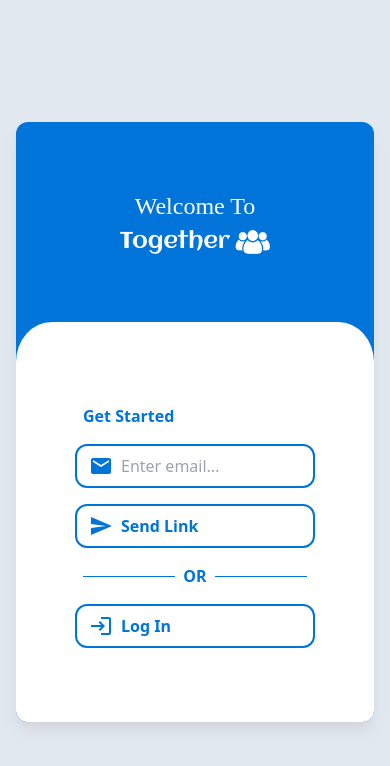
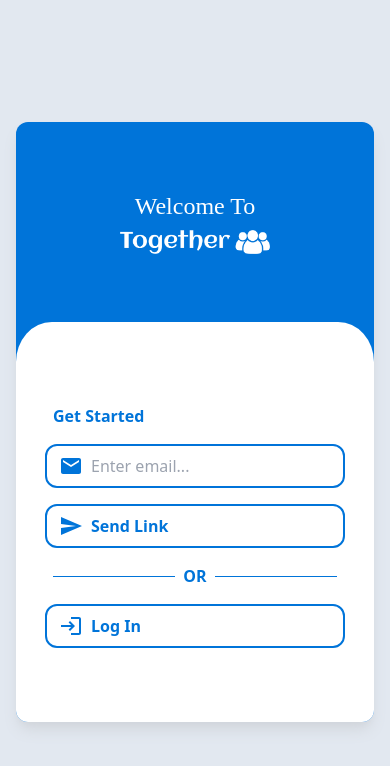
Before and after one commit to kareli2005/together-client, a React (Create React App) app: page /auth in a window 390 px wide. Shown: the top 766 px of the page. Built offline with nearby package versions, Linux system fonts and the light colour scheme; a web font is replaced by a local one.

Commit message:
updated styles

```diff
--- a/src/containers/auth/Login.jsx
+++ b/src/containers/auth/Login.jsx
@@ -19,7 +19,7 @@ const Login = () => {
   }
 
   return (
-    <div className='w-full max-w-[240px] flex flex-col items-start justify-center text-[#0074d9] gap-2 auth-container-enter'>
+    <div className='w-full max-w-[300px] md:max-w-[240px] flex flex-col items-start justify-center text-[#0074d9] gap-2 auth-container-enter'>
       <p className='font-bold p-2'>Log In</p>
 
       <form onSubmit={(e) => {
--- a/src/containers/auth/Register.jsx
+++ b/src/containers/auth/Register.jsx
@@ -22,7 +22,7 @@ const Register = () => {
   }
 
   return (
-    <div className='w-full max-w-[240px] flex flex-col items-start justify-center text-[#0074d9] gap-2 auth-container-enter'>
+    <div className='w-full max-w-[300px] md:max-w-[240px] flex flex-col items-start justify-center text-[#0074d9] gap-2 auth-container-enter'>
       <p className='font-bold p-2'>Register</p>
 
       <form onSubmit={(e) => {
--- a/src/containers/auth/Verify.jsx
+++ b/src/containers/auth/Verify.jsx
@@ -65,7 +65,7 @@ const Verify = () => {
   }
 
   return (
-    <div className='w-full max-w-[240px] flex flex-col items-start justify-center text-[#0074d9] gap-2 auth-container-enter'>
+    <div className='w-full max-w-[300px] md:max-w-[240px] flex flex-col items-start justify-center text-[#0074d9] gap-2 auth-container-enter'>
       <p className='font-bold pb-2 w-full text-center'>Please check your mail</p>
 
       <form onSubmit={(e) => {
--- a/src/containers/auth/Welcome.jsx
+++ b/src/containers/auth/Welcome.jsx
@@ -67,7 +67,7 @@ const Welcome = () => {
   }
 
   return (
-    <div className='w-full max-w-[240px] flex flex-col items-start justify-center text-[#0074d9] gap-2 auth-container-enter'>
+    <div className='w-full max-w-[300px] md:max-w-[240px] flex flex-col items-start justify-center text-[#0074d9] gap-2 auth-container-enter'>
       <p className='font-bold p-2'>Get Started</p>
 
       <form onSubmit={(e) => {
```
